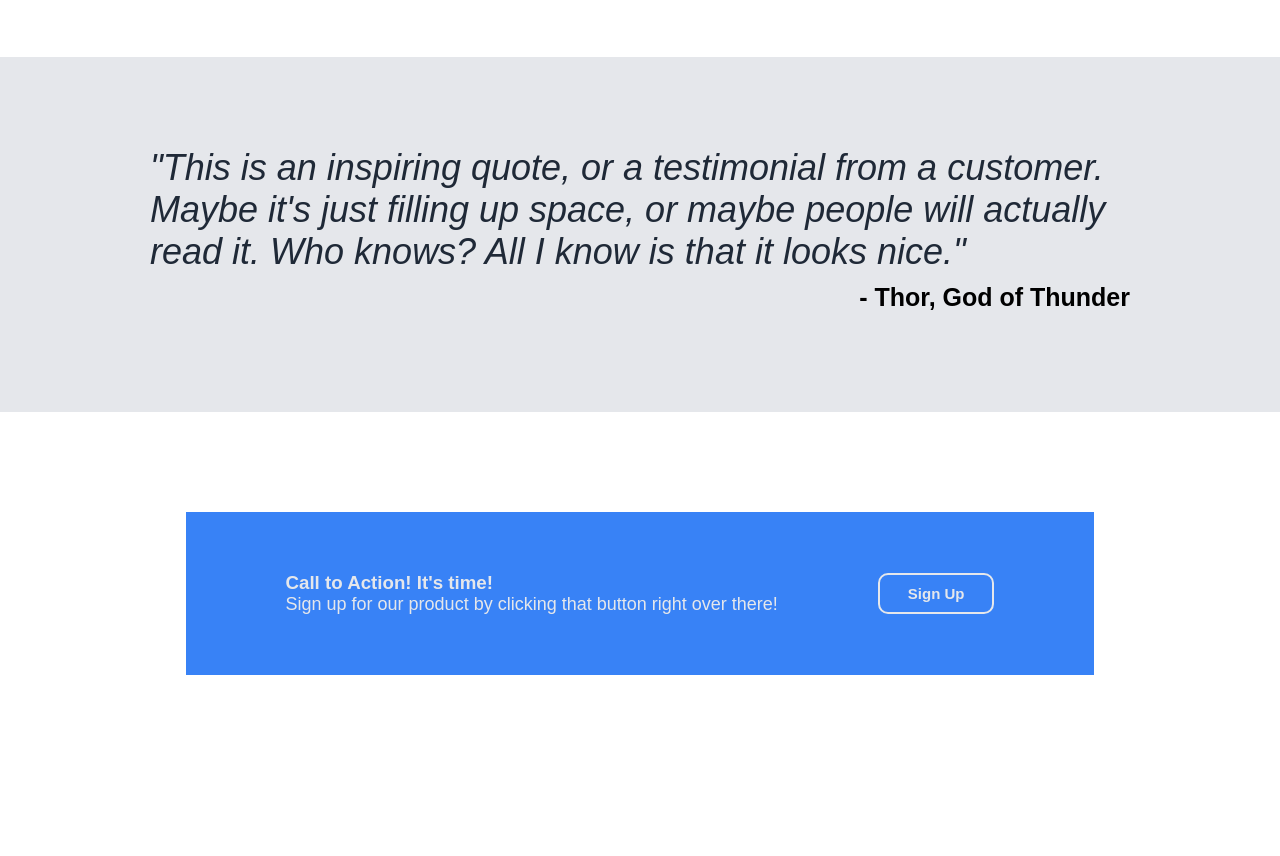
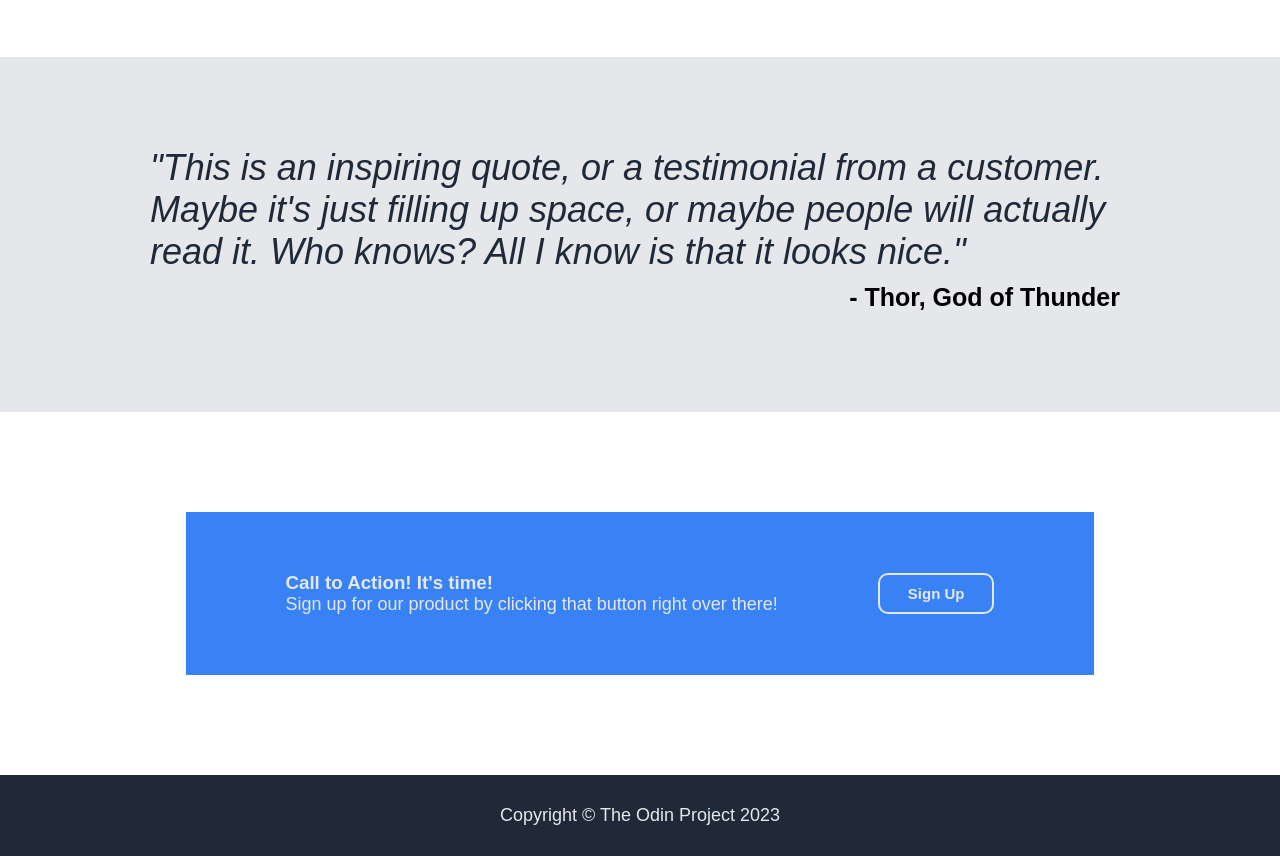
Before and after one commit to DONTCALLMED0M/landing-page, a plain HTML site: page index.html in a window 1280 px wide. Shown: the part 850-1706 px from the top of the page. Before the commit the page ends 1625 px from the top, so only its background shows below. Drawn offline with Linux system fonts and the light colour scheme.

Commit message:
Add footer element and changed button styling
Added the footer element with the copyright text and styled it with css;
changed the :hover-color for the buttons to white

```diff
--- a/index.html
+++ b/index.html
@@ -56,8 +56,10 @@
         <div class="action-right">
         <button class="sign-up" id="button-action"><a href="#" target="_blank" rel="noopener noreferrer" class="button-sign-up">Sign Up</a></button>
         </div>
-
     </div> <!-- call to action! -->
+    <footer class="footer">
+        <p id="footer-para">Copyright © The Odin Project 2023</p>
+    </footer>
 
 
 
--- a/style.css
+++ b/style.css
@@ -22,7 +22,8 @@ a:hover {
 }
 
 .button-sign-up:hover {
-    color: #E5E7EB;
+    /* color: #E5E7EB; */
+    color: white;
 }
 
 .header {
@@ -127,9 +128,6 @@ p {
 }
 
 .container-testimonial {
-    display: flex;
-    flex-direction: column;
-    justify-content: center;
     width: 100vw;
     background-color: #E5E7EB;
     margin-top: 60px;
@@ -148,7 +146,7 @@ p {
     text-align: right;
     font-size: 25px;
     font-weight: 800;
-    padding: 10px 150px;
+    padding: 10px 160px;
 }
 
 .action {
@@ -179,6 +177,17 @@ p {
 }
 
 h3,
-#action-left-para {
+#action-left-para,
+#footer-para {
     margin:0;
 }
+
+.footer {
+    display: flex;
+    align-items: center;
+    justify-content: center;
+    width: 100vw;
+    background-color: #1F2937;
+    color: #E5E7EB;
+    padding: 30px;
+}
```
